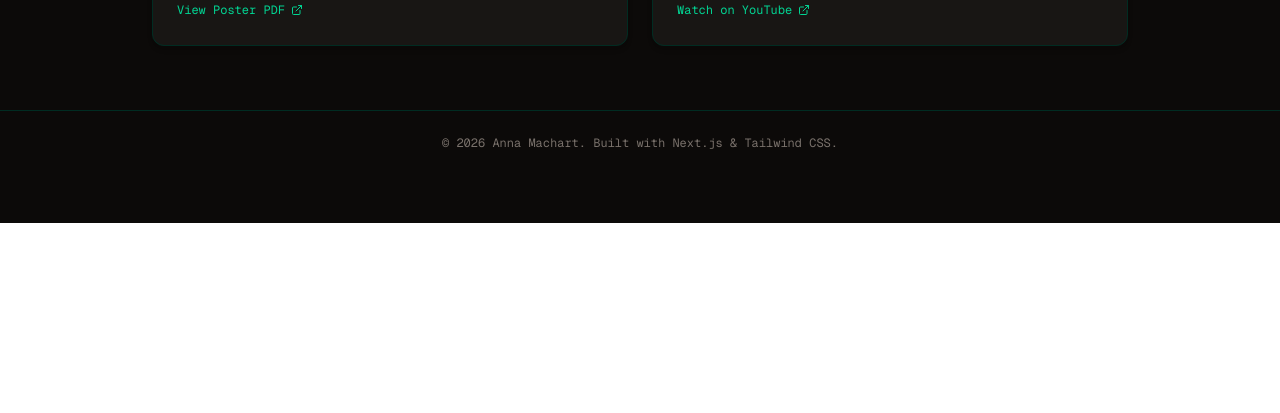
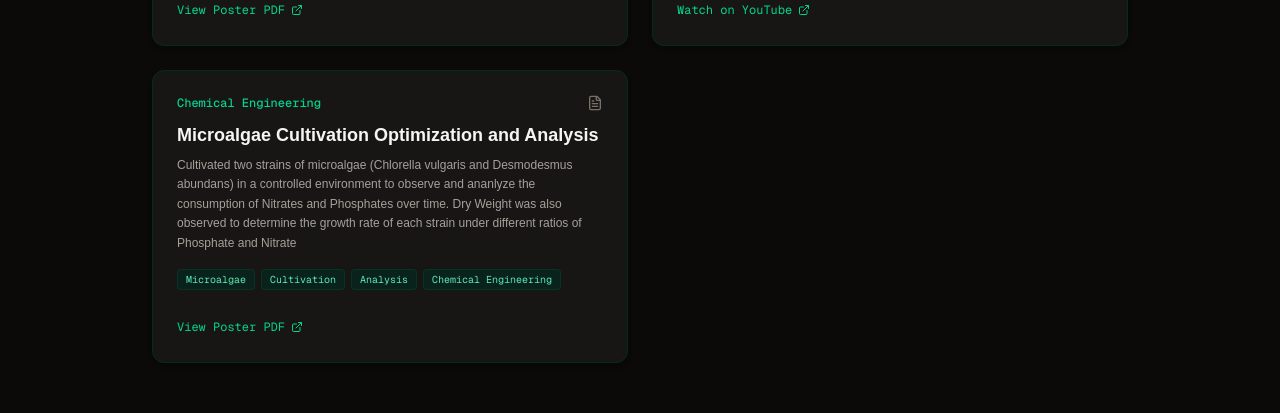
Before and after one commit to annamachart72-ux/my-portfolio, a Next.js app: page / in a window 1280 px wide. Shown: the part 1216-1629 px from the top of the page. Before the commit the page ends 1439 px from the top, so only its background shows below. Built offline with nearby package versions, Linux system fonts and the light colour scheme.

Commit message:
adding microalgae research poster to project section

```diff
--- a/app/page.tsx
+++ b/app/page.tsx
@@ -33,9 +33,19 @@ export default function Home() {
     tags: ["Signal Processing", "ECG Analysis", "MATLAB", "Biomedical Devices"],
     link: "https://youtu.be/jl_uA9uNIuE", // Link to YouTube video page
     linkText: "Watch on YouTube",
-    youtubeEmbed: "https://www.youtube.com/embed/jl_uA9uNIuE", // ✅ Works correctly inside the iframe
+    youtubeEmbed: "https://www.youtube.com/embed/jl_uA9uNIuE", //  Works correctly inside the iframe
     icon: FileText,
   },
+      {
+      title: "Microalgae Cultivation Optimization and Analysis",
+      category: "Chemical Engineering",
+      description:
+        "Cultivated two strains of microalgae (Chlorella vulgaris and Desmodesmus abundans) in a controlled environment to observe and ananlyze the consumption of Nitrates and Phosphates over time. Dry Weight was also observed to determine the growth rate of each strain under different ratios of Phosphate and Nitrate",
+      tags: ["Microalgae", "Cultivation", "Analysis", "Chemical Engineering"],
+      link: "/Microalgae-poster.pdf", // Double check for case sensitivity and that the file is in the public/ folder
+      linkText: "View Poster PDF",
+      icon: FileText,
+    },
   ];
 
   return (
```
Also changed, not shown: 1 other file (tests, documents, lock files or other folders).
